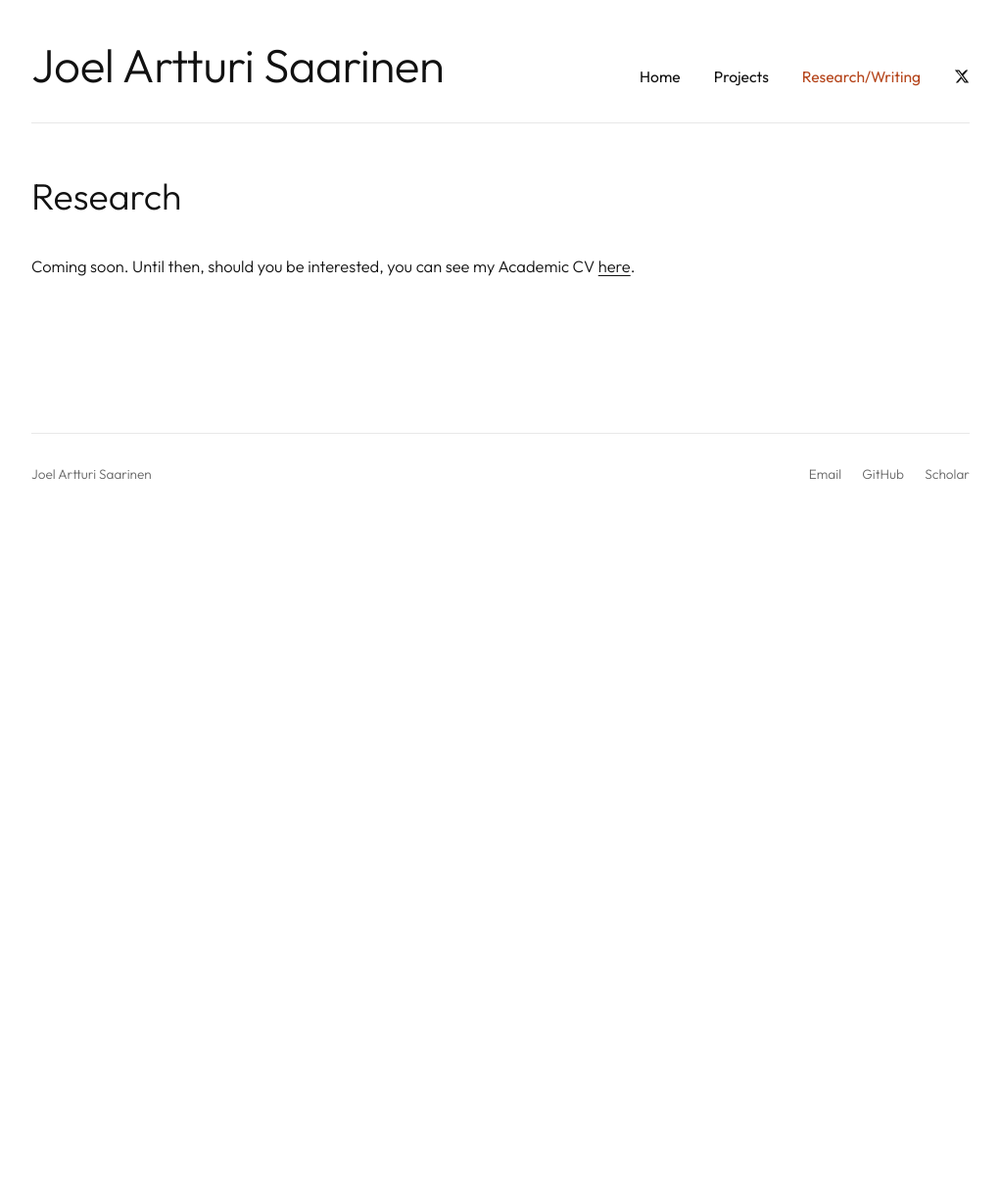
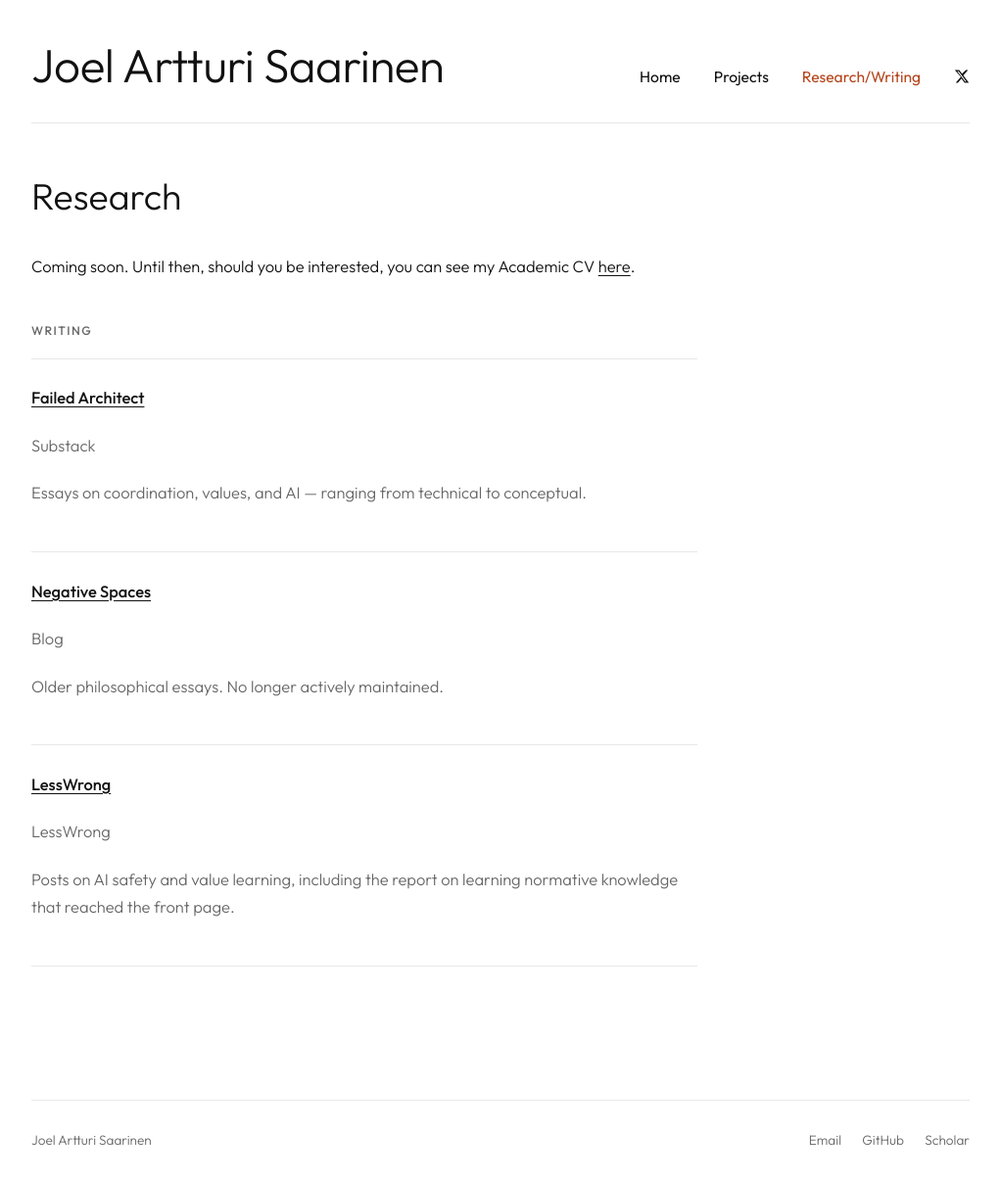
Before and after one commit to joeliosa/joeliosa.github.io, a Jekyll site: the page built from research.md, in a window 1280 px wide. Shown: the whole page at 98% size, without its empty margins (129-1150 px from the left). Built offline with Jekyll 4.4.1, drawn with Linux system fonts in a browser that asks for light colours; before the commit the page ends 900 px from its top, so only the background shows below that.

Commit message:
writing links update

```diff
--- a/research.md
+++ b/research.md
@@ -8,4 +8,28 @@ title: Research
 
 <p>Coming soon. Until then, should you be interested, you can see my Academic CV <a href="/assets/JoelSaarinenCV.pdf" target="_blank">here</a>.</p>
 
+<h2 id="writing">Writing</h2>
+
+<ul class="paper-list">
+
+  <li class="paper-item">
+    <p class="paper-title"><a href="https://failedarchitekt.substack.com/" target="_blank" rel="noopener">Failed Architect</a></p>
+    <p class="paper-meta">Substack</p>
+    <p class="paper-abstract">Essays on coordination, values, and AI — ranging from technical to conceptual.</p>
+  </li>
+
+  <li class="paper-item">
+    <p class="paper-title"><a href="https://nspaces.blogspot.com/" target="_blank" rel="noopener">Negative Spaces</a></p>
+    <p class="paper-meta">Blog</p>
+    <p class="paper-abstract">Older philosophical essays. No longer actively maintained.</p>
+  </li>
+
+  <li class="paper-item">
+    <p class="paper-title"><a href="https://www.lesswrong.com/users/joel_saarinen" target="_blank" rel="noopener">LessWrong</a></p>
+    <p class="paper-meta">LessWrong</p>
+    <p class="paper-abstract">Posts on AI safety and value learning, including the report on learning normative knowledge that reached the front page.</p>
+  </li>
+
+</ul>
+
 </main>
```
Also changed, not shown: index.md (+2 -1 lines).
